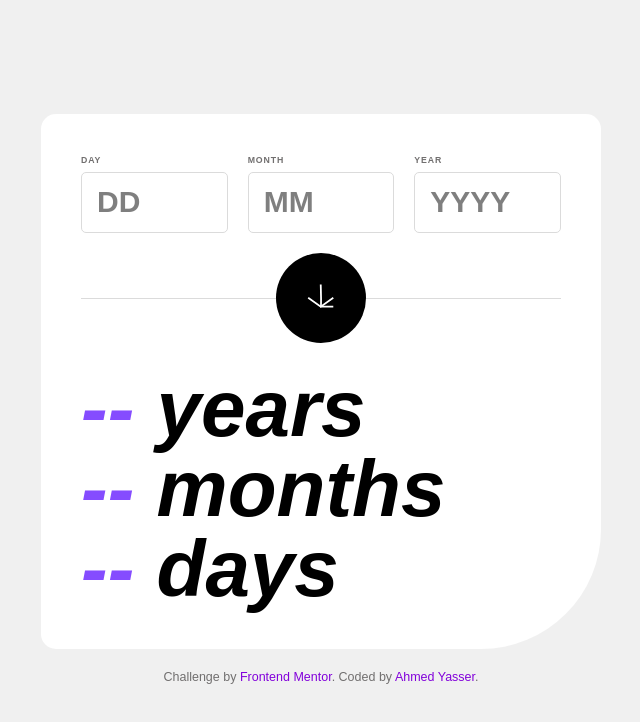
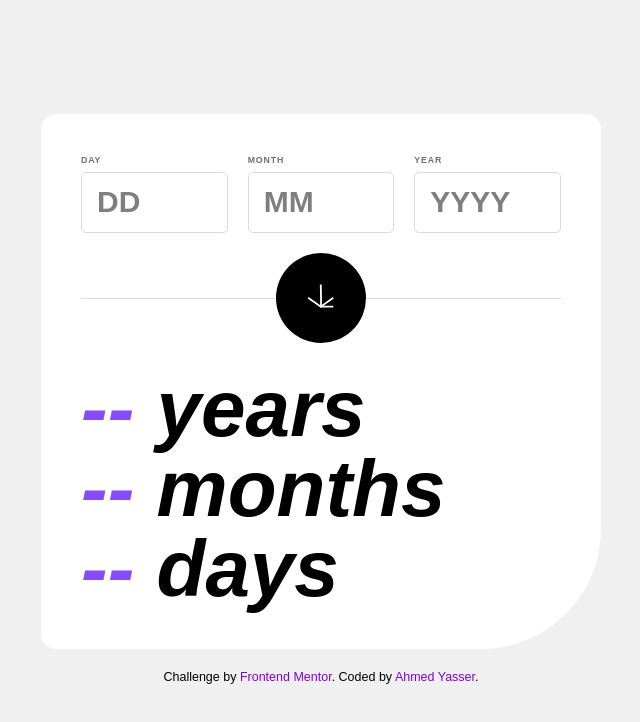
Before and after one commit to Ahmed-let-front/age-calc-app, a website built with Vite: page index.html in a window 1280 px wide. Shown: the whole page, without its empty margins (319-959 px from the left). Built offline with nearby package versions, Linux system fonts and the light colour scheme.

Commit message:
fix(a11y): improve footer contrast with darker text color

```diff
--- a/index.html
+++ b/index.html
@@ -76,7 +76,7 @@
         <p class="result-line"><output class="result-number" id="res-days">--</output> days</p>
       </div>
     </main>
-    <footer class="text-center text-sm md:text-xl text-grey-500 attribution">
+    <footer class="text-center text-sm md:text-xl text-grey-600 attribution">
       Challenge by
       <a href="https://www.frontendmentor.io?ref=challenge">Frontend Mentor</a>. Coded by
       <a href="https://github.com/Ahmed-let-front">Ahmed Yasser</a>.
```
